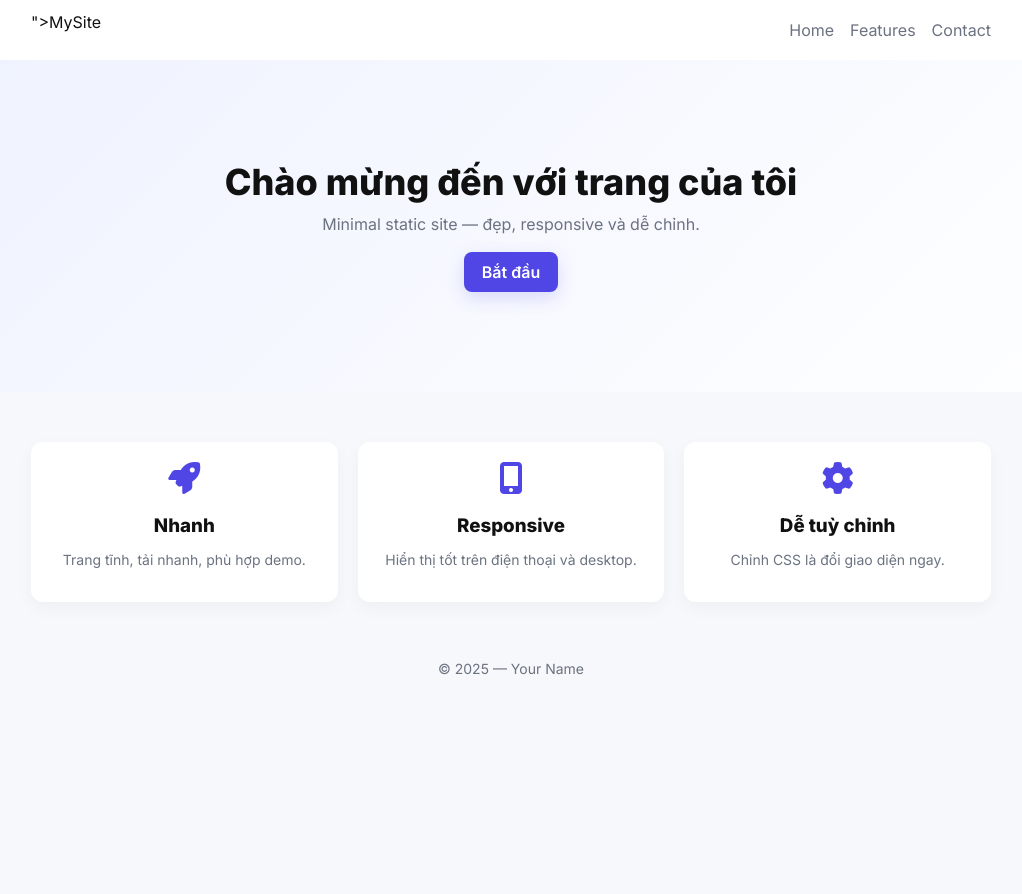
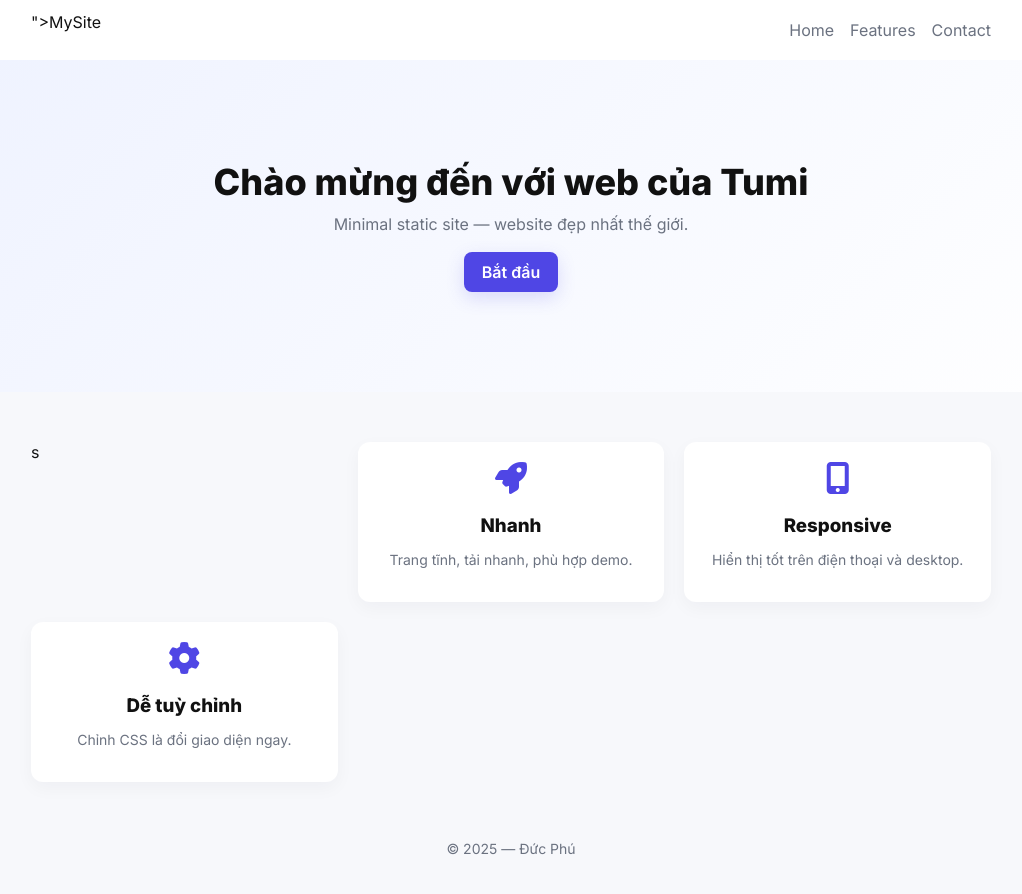
Before and after one commit to Tumi1208/my-static-site, a plain HTML site: page index.html in a window 1280 px wide. Shown: the whole page, without its empty margins (129-1151 px from the left). Before the commit the page ends 800 px from the top, so only its background shows below. Drawn offline with Linux system fonts and the light colour scheme.

```diff
--- a/index.html
+++ b/index.html
@@ -23,14 +23,14 @@
 
   <header class="hero">
     <div class="container">
-      <h1>Chào mừng đến với trang của tôi</h1>
-      <p>Minimal static site — đẹp, responsive và dễ chỉnh.</p>
+      <h1>Chào mừng đến với web của Tumi</h1>
+      <p>Minimal static site — website đẹp nhất thế giới.</p>
       <a class="btn" href="#">Bắt đầu</a>
     </div>
   </header>
 
   <main class="container">
-    <section class="cards">
+    <section class="cards">s
       <article class="card">
         <i class="fa-solid fa-rocket fa-2x"></i>
         <h3>Nhanh</h3>
@@ -50,7 +50,7 @@
   </main>
 
   <footer class="footer">
-    <div class="container">© 2025 — Your Name</div>
+    <div class="container">© 2025 — Đức Phú</div>
   </footer>
 </body>
 </html>
```
